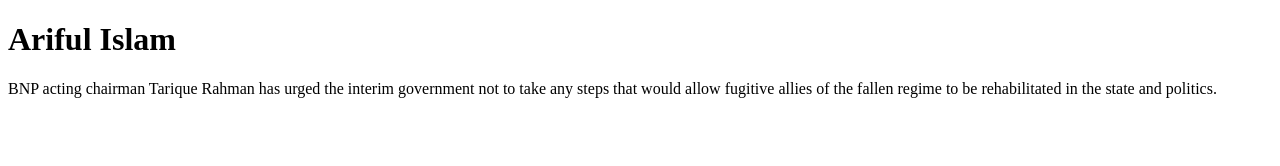
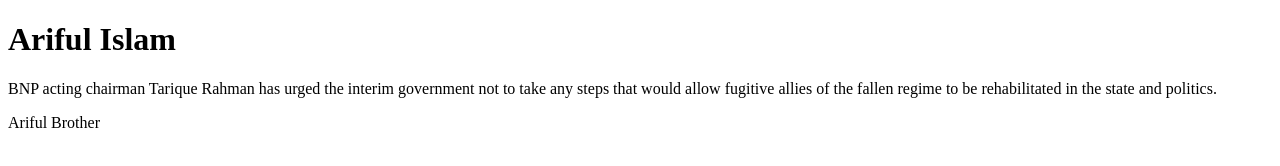
Before and after one commit to max3118/first-projects, a plain HTML site: page index.html in a window 1280 px wide. Drawn offline with Linux system fonts and the light colour scheme.

Commit message:
Update index.html

```diff
--- a/index.html
+++ b/index.html
@@ -8,5 +8,6 @@
 <body>
     <h1>Ariful Islam</h1>
     <p>BNP acting chairman Tarique Rahman has urged the interim government not to take any steps that would allow fugitive allies of the fallen regime to be rehabilitated in the state and politics.</p>
+    <p>Ariful Brother</p>
 </body>
 </html>
```
